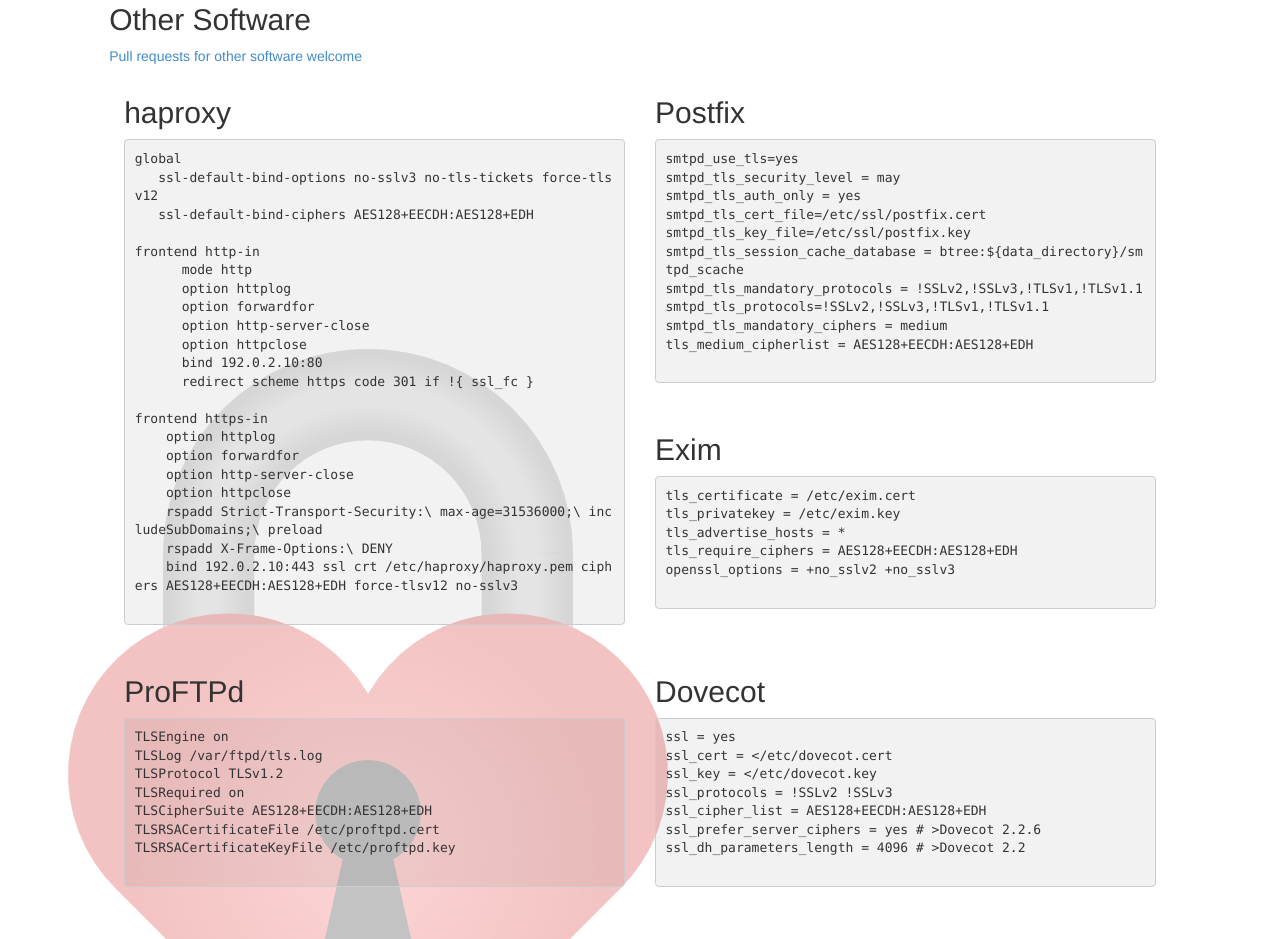
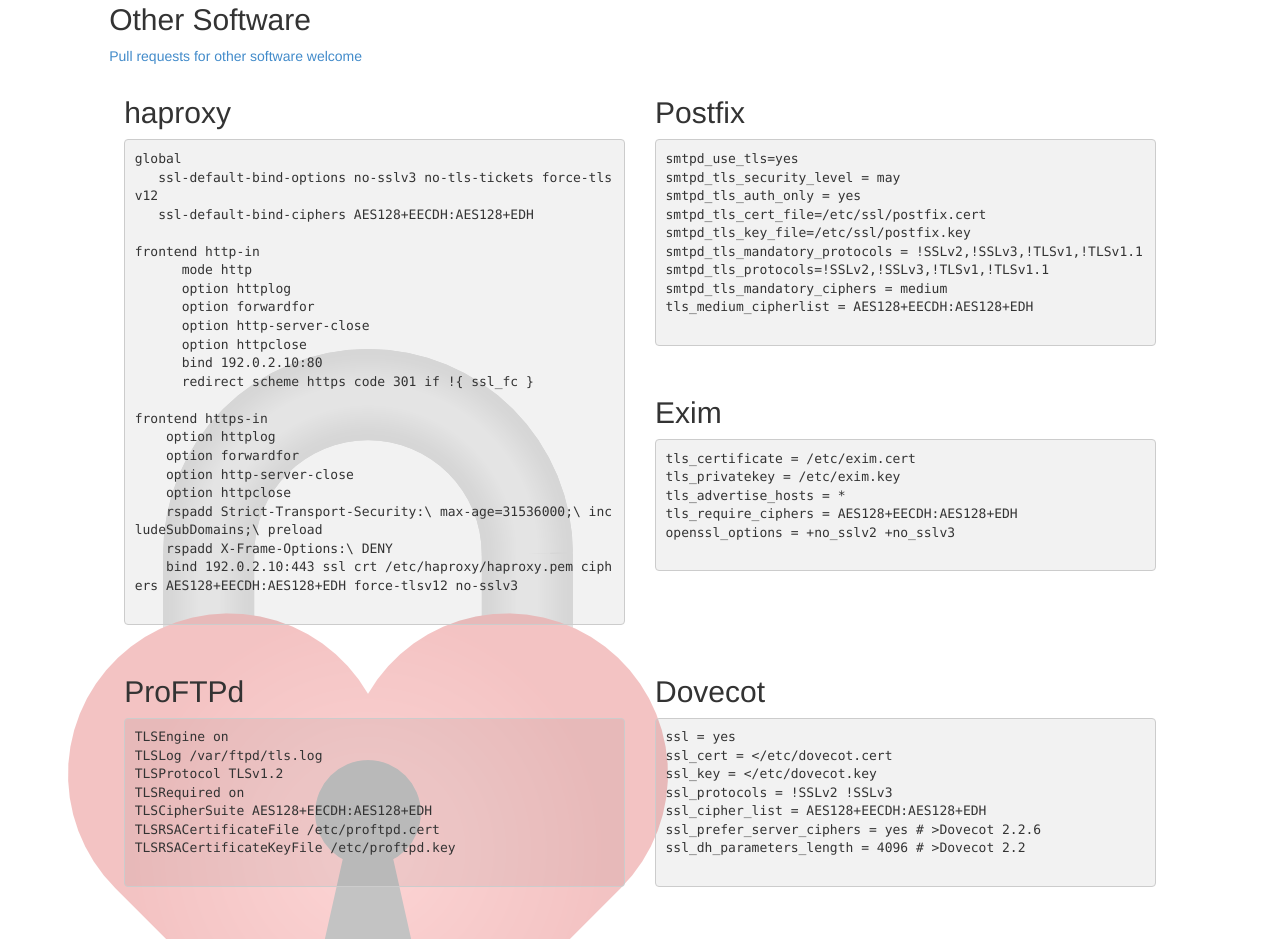
Before and after one commit to RaymiiOrg/cipherli.st, a plain HTML site: page index.html in a window 1280 px wide. Shown: the part 1617-2556 px from the top of the page. Drawn offline with Linux system fonts and the light colour scheme.

Commit message:
postfix: Do not set `smtpd_tls_session_cache_database`
[The parameter `smtpd_tls_session_cache_database` should not be set.][1]

> As of Postfix 2.11 the preferred mechanism for session resumption is
> RFC 5077 TLS session tickets, which don't require server-side storage.
> Consequently, for Postfix ≥ 2.11 this parameter should generally be
> left empty. TLS session tickets require an OpenSSL library (at least
> version 0.9.8h) that provides full support for this TLS extension. See
> also smtpd_tls_session_cache_timeout.

[1]: http://www.postfix.org/postconf.5.html#smtpd_tls_session_cache_database

```diff
--- a/index.html
+++ b/index.html
@@ -221,7 +221,6 @@ smtpd_tls_security_level = may
 smtpd_tls_auth_only = yes
 smtpd_tls_cert_file=/etc/ssl/postfix.cert
 smtpd_tls_key_file=/etc/ssl/postfix.key
-smtpd_tls_session_cache_database = btree:${data_directory}/smtpd_scache
 smtpd_tls_mandatory_protocols = !SSLv2,!SSLv3,!TLSv1,!TLSv1.1
 smtpd_tls_protocols=!SSLv2,!SSLv3,!TLSv1,!TLSv1.1
 smtpd_tls_mandatory_ciphers = medium
```
